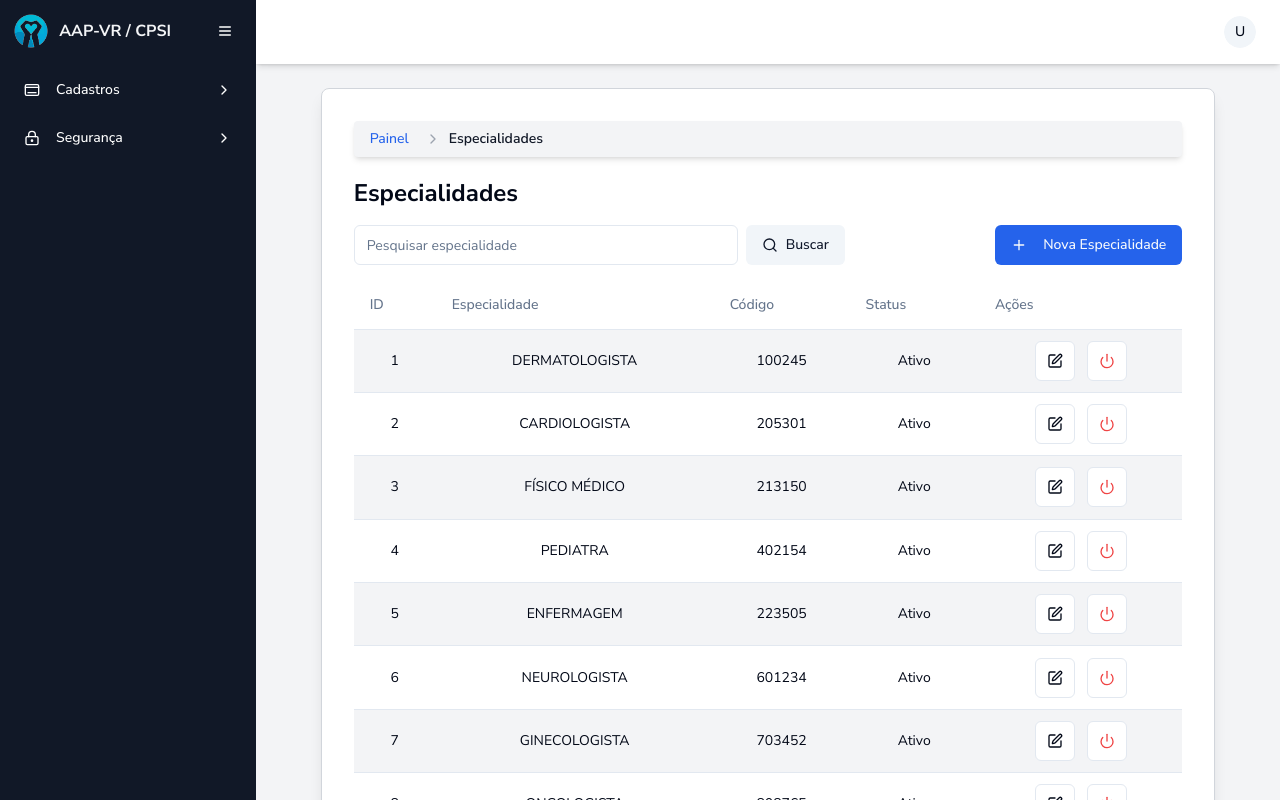
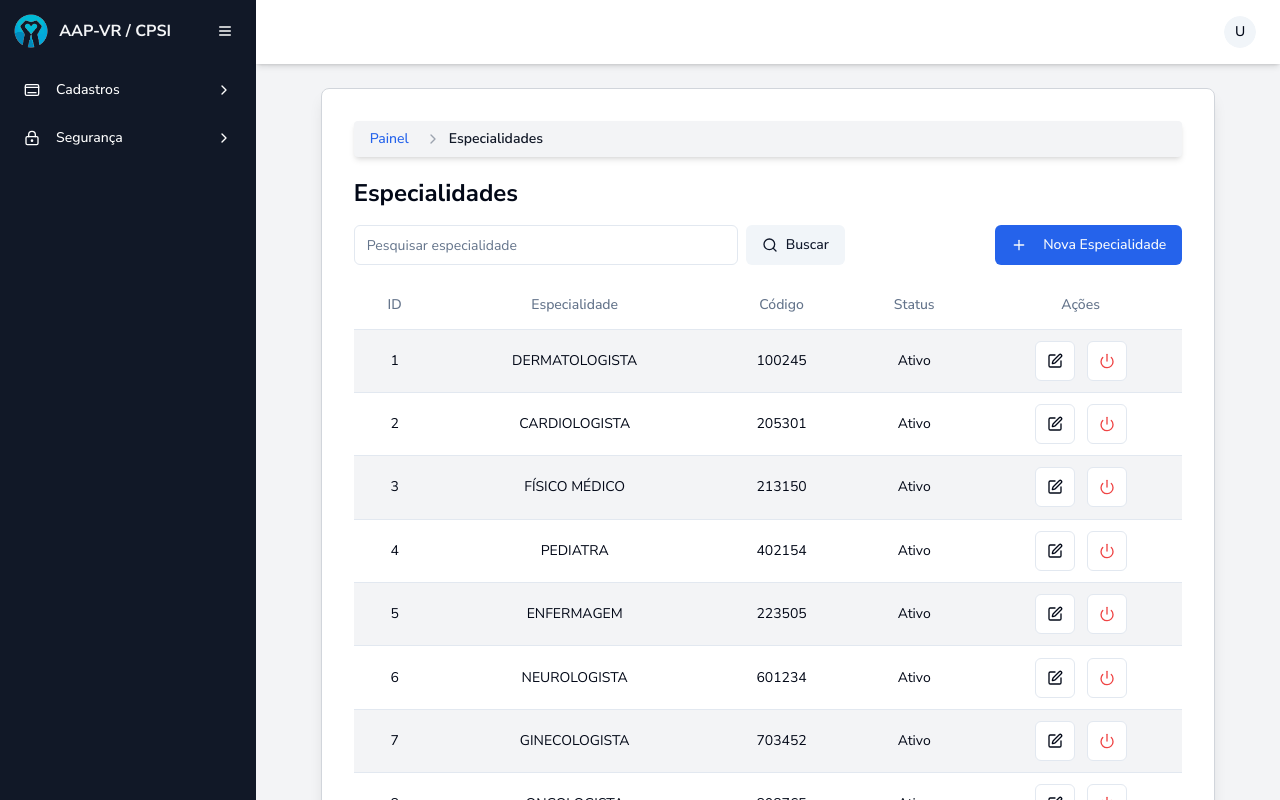
Before and after one commit to valmeidavr/app-cpsi-web, a Next.js app: page /painel/especialidades in a window 1280 px wide. Built offline with nearby package versions, Linux system fonts and the light colour scheme.

Commit message:
feat: Alinhando texto no Header da Table de especialidades

```diff
--- a/src/app/globals.css
+++ b/src/app/globals.css
@@ -99,3 +99,8 @@ body {
 .p-4 {
   padding: 0.7rem;
 }
+
+.h-12-1 {
+  text-align: center;
+  vertical-align: middle;
+}
```
